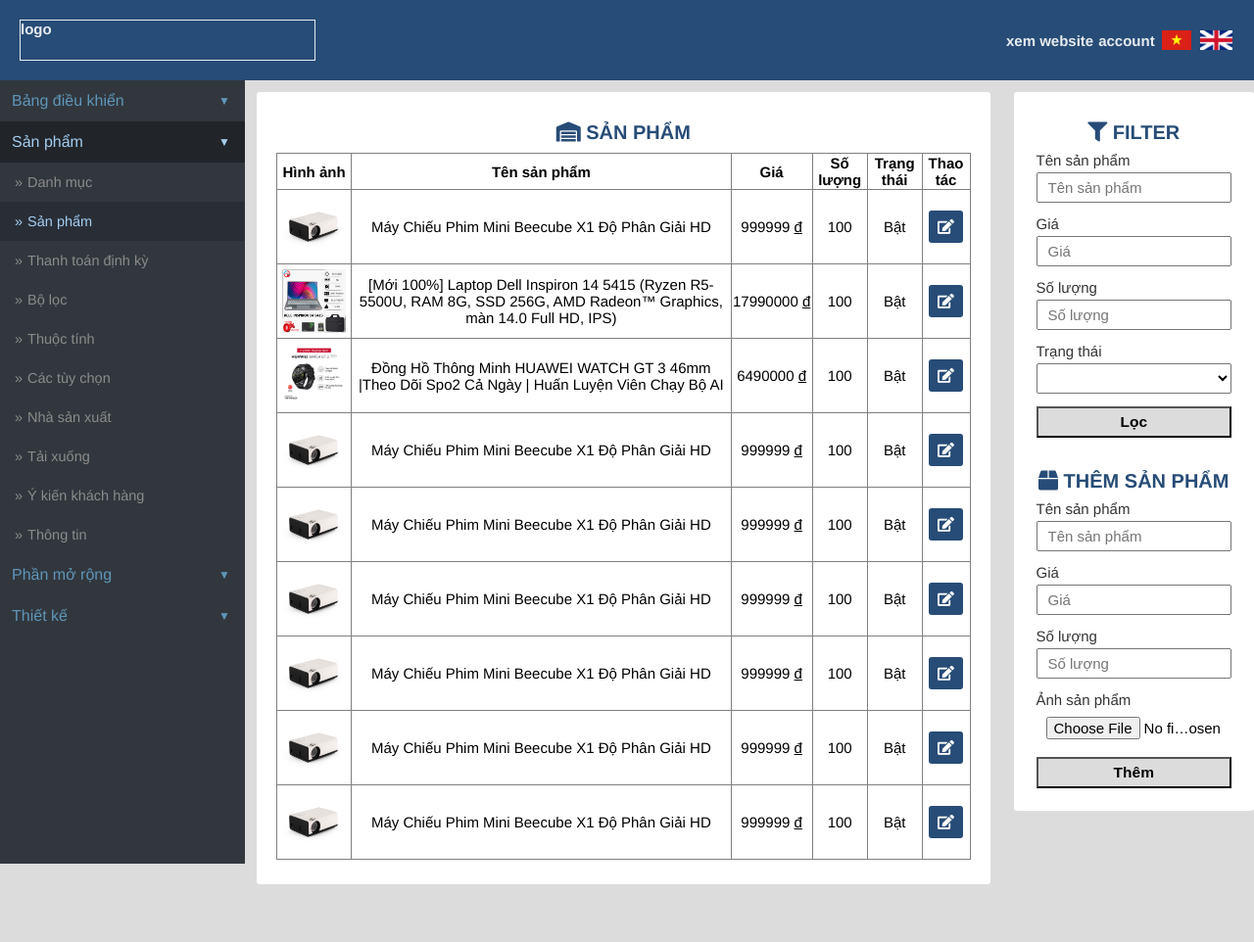
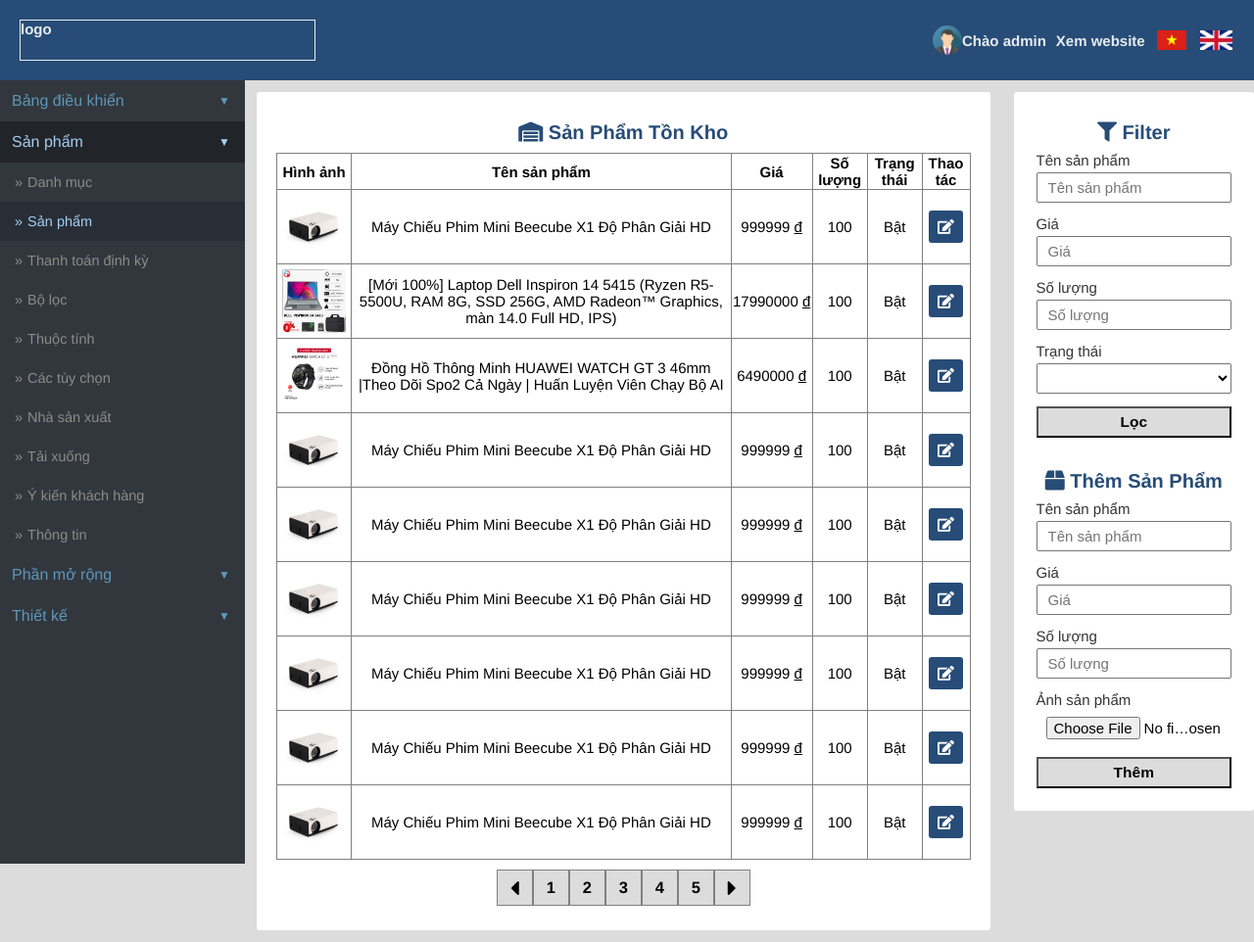
Before and after one commit to VanPhat001/NhapMonLapTrinhWeb2, a plain HTML site: page quantri.html in a window 1280 px wide. Shown: the whole page at 98% size. Before the commit the page ends 915 px from the top, so only its background shows below. Drawn offline with Linux system fonts and the light colour scheme.

Commit message:
add some feature

```diff
--- a/css/base.css
+++ b/css/base.css
@@ -135,3 +135,29 @@ p {
     background-size: 100%;
     background-position: center;
 }
+
+.pagination {
+    margin-top: 10px;
+    font-size: 1.65rem;
+
+    display: flex;
+    justify-content: center;
+}
+
+.btn-pagination {
+    border: 1px solid gray;
+    font-weight: 700;
+    background-color: gainsboro;
+    color: var(--color--dark);
+
+    width: 35px;
+    height: 35px;
+    display: inline-flex;
+    justify-content: center;
+    align-items: center;
+}
+
+.btn-pagination-prev,
+.btn-pagination-next {
+    font-size: 2.4rem;
+}
--- a/css/quantri.css
+++ b/css/quantri.css
@@ -23,7 +23,7 @@ body {
 
 .quantri-main .main-section-title {
     text-align: center;
-    text-transform: uppercase;
+    text-transform: capitalize;
     font-size: 2rem;
     padding: 30px 0 5px 0;
     font-weight: 700;
@@ -79,7 +79,21 @@ aside.quantri-aside {
 }
 
 .quantri-header-row .right-col .btn + .btn {
-    margin-left: 5px;
+    margin-left: 10px;
+}
+
+.quantri-header-row .avatar-wrap {
+    display: flex;
+    align-items: center;
+    margin-right: 10px;
+}
+
+.quantri-header__avatar {
+    width: 30px;
+    height: 30px;
+    border-radius: 50%;
+
+    background-image: url(../image/avatar1.png);
 }
 
 .quantri-header-row .right-col .btn-back-home {
--- a/js/store.js
+++ b/js/store.js
@@ -119,8 +119,10 @@ var productList = {
 };
 
 var account = [
-    {taikhoan: 'user1@gmail.com', matkhau: '12345678', avatar: 'image/avatar1.jpg'},
-    {taikhoan: 'user2@gmail.com', matkhau: '12345678', avatar: 'image/avatar2.jpg'},
-    {taikhoan: 'user3@gmail.com', matkhau: '12345678', avatar: 'image/avatar3.jpg'},
-    {taikhoan: 'user4@gmail.com', matkhau: '12345678', avatar: 'image/avatar2.png'}
+    {taikhoan: 'user1@gmail.com', matkhau: '12345678', avatar: 'image/avatar1.jpg', isAdmin: false},
+    {taikhoan: 'user2@gmail.com', matkhau: '12345678', avatar: 'image/avatar2.jpg', isAdmin: false},
+    {taikhoan: 'user3@gmail.com', matkhau: '12345678', avatar: 'image/avatar3.jpg', isAdmin: false},
+    {taikhoan: 'user4@gmail.com', matkhau: '12345678', avatar: 'image/avatar1.png', isAdmin: false},
+    {taikhoan: 'admin1@gmail.com', matkhau: '12345678', avatar: 'image/avatar1.png', isAdmin: true},
+    {taikhoan: 'admin2@gmail.com', matkhau: '12345678', avatar: 'image/avatar2.png', isAdmin: true},
 ];
--- a/quantri.html
+++ b/quantri.html
@@ -33,8 +33,11 @@
                 </div>
 
                 <div class="right-col">
-                    <a class="btn btn-back-home" href="index.html">xem website</a>
-                    <div class="btn">account</div>
+                    <div class="avatar-wrap">
+                        <div class="btn img-box quantri-header__avatar"></div>
+                        Chào admin
+                    </div>
+                    <a class="btn btn-back-home" href="index.html">Xem website</a>
                     <img class="btn btn-switch-langue" height="20px" src="image/vietnam_flag.png" title="đổi sang tiếng Việt">
                     <img class="btn btn-switch-langue" height="20px" src="image/eng_flag.png" title="đổi sang tiếng Anh">
                 </div>
@@ -79,7 +82,7 @@
         </nav>
 
         <article class="quantri-article">
-            <div class="main-section-title"><i class="fas fa-warehouse"></i> Sản phẩm</div>
+            <div class="main-section-title"><i class="fas fa-warehouse"></i> Sản phẩm tồn kho</div>
             <div class="quantri-wrapper">
 
                 <table id="quantri-table" border="1">
@@ -118,6 +121,15 @@
                     </tbody>
                 </table>
 
+                <div class="pagination">
+                    <div class="btn btn-pagination btn-pagination-prev"><i class="fas fa-caret-left"></i></div>
+                    <a href="" class="btn btn-pagination">1</a>
+                    <a href="" class="btn btn-pagination">2</a>
+                    <a href="" class="btn btn-pagination">3</a>
+                    <a href="" class="btn btn-pagination">4</a>
+                    <a href="" class="btn btn-pagination">5</a>
+                    <div class="btn btn-pagination btn-pagination-next"><i class="fas fa-caret-right"></i></div>
+                </div>
             </div>
         </article>
 
```
Also changed, not shown: css/style.css (+0 -26 lines), js/script.js (+6 -1 lines).
